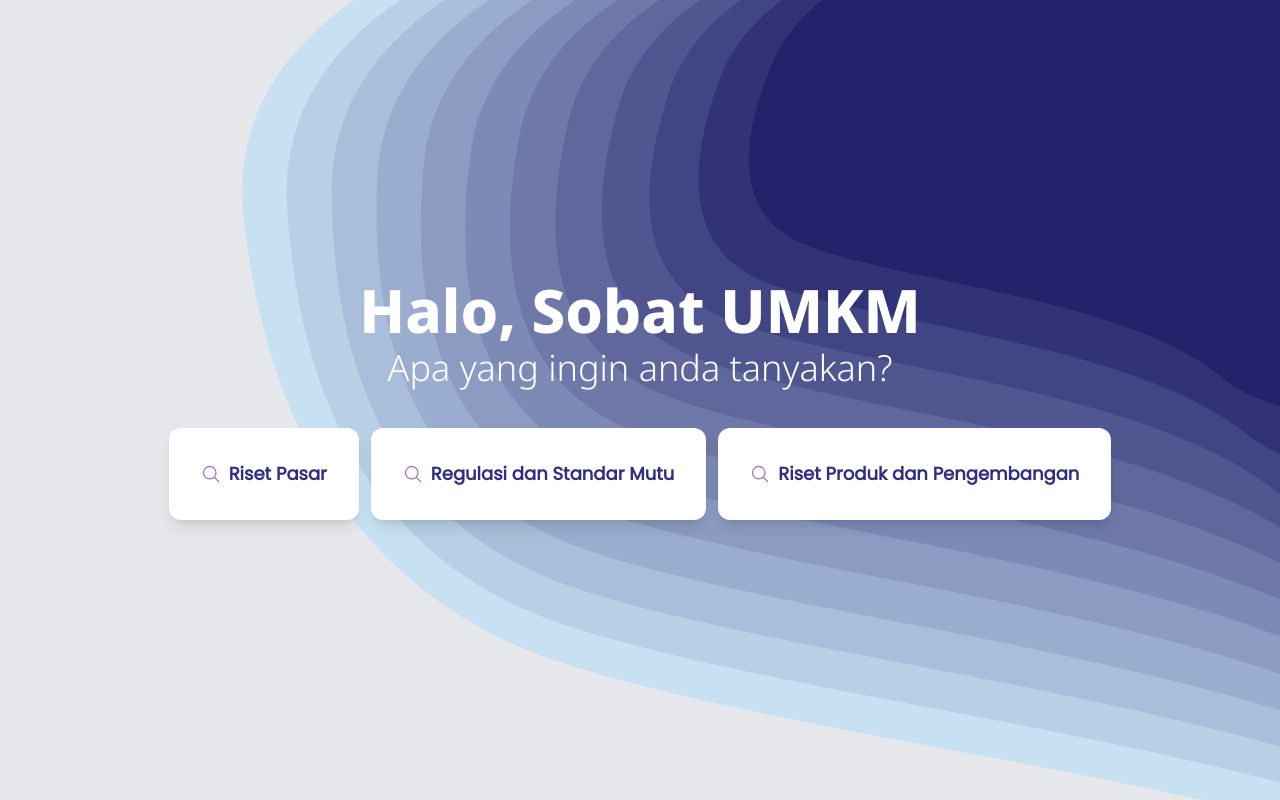
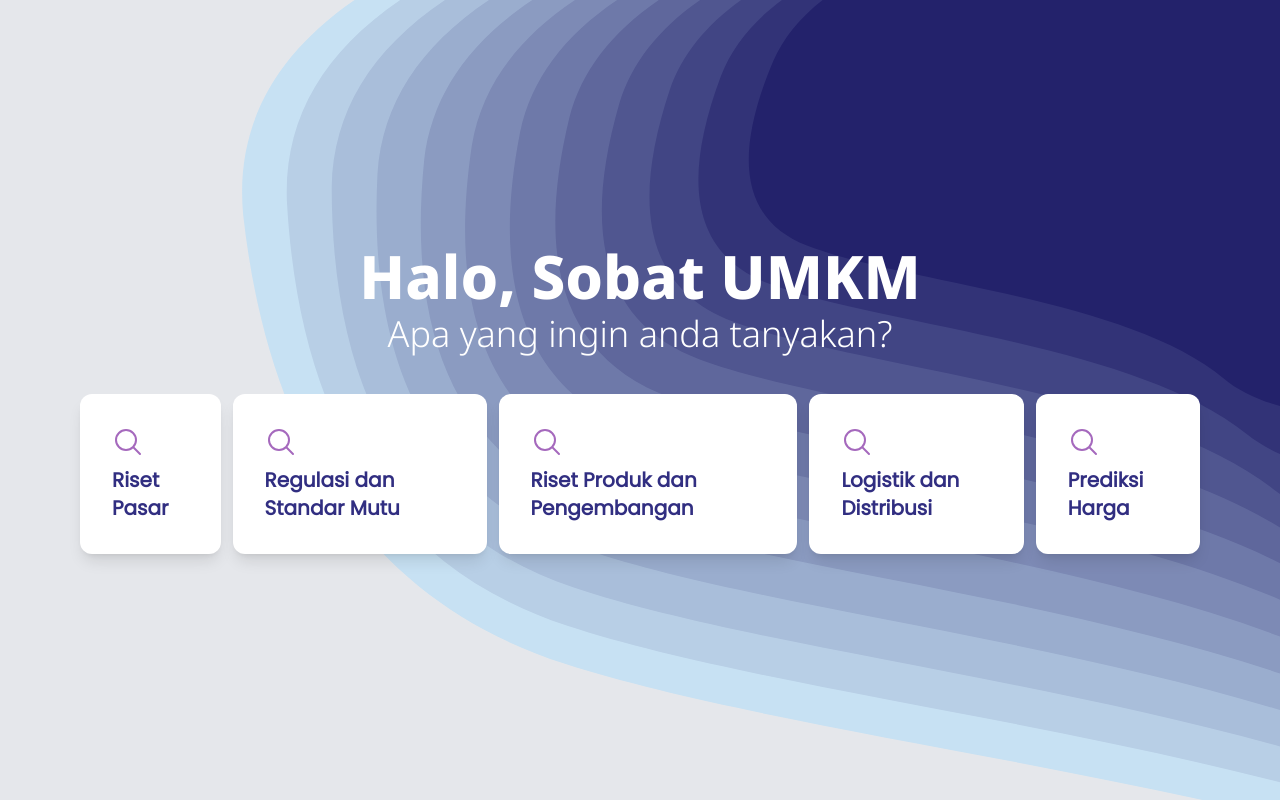
Before and after one commit to DaoistXuandu/export_gov_ai, a Next.js app: page /chat in a window 1280 px wide. Built offline with nearby package versions, Linux system fonts and the light colour scheme.

Commit message:
add distribution modul

```diff
--- a/src/app/chat/page.tsx
+++ b/src/app/chat/page.tsx
@@ -4,7 +4,7 @@ import { useEffect, useState, useRef } from "react"
 import Item from "../components/item"
 import ChatServer from "../components/chat_server"
 import ChatClient from "../components/chat_client"
-import { get_inatrims_response, get_market_response, get_product_respons } from "../controller/api"
+import { get_distribution_response, get_inatrims_response, get_market_response, get_product_respons } from "../controller/api"
 import { RSC_SEGMENTS_DIR_SUFFIX } from "next/dist/lib/constants"
 
 const poppins = Poppins({
@@ -46,31 +46,19 @@ const agent =
         '[INFO] ✍️ Memulai proses penulisan laporan akhir (Writer)'
     ]
 
-const data_markdown = `# Laporan Ekspor ke ASEAN: Produk Sawit
-
-## SWOT Analysis
-
-### Strengths
-Industri sawit di Indonesia memiliki beberapa keunggulan yang signifikan. Pertama, kualitas dan produktivitas perkebunan sawit di Indonesia tergolong tinggi, menjadikannya salah satu produsen utama di dunia. Hal ini didukung oleh kebijakan pemerintah yang proaktif dalam mendukung industri sawit, termasuk kebijakan ekspor yang memfasilitasi akses ke pasar internasional. Selain itu, jaringan distribusi yang sudah mapan di negara-negara ASEAN memberikan keuntungan kompetitif bagi produk sawit Indonesia dalam menjangkau konsumen di kawasan tersebut.
-
-### Weaknesses
-Namun, industri sawit Indonesia juga menghadapi beberapa kelemahan. Salah satu isu utama adalah masalah lingkungan dan keberlanjutan yang dapat mempengaruhi citra produk sawit di pasar global. Selain itu, ketergantungan pada pasar tertentu dan fluktuasi harga menjadi tantangan yang harus dihadapi oleh para pelaku industri. Kurangnya sertifikasi internasional untuk produk sawit juga menjadi hambatan dalam meningkatkan daya saing di pasar internasional. Menurut [Warta Ekonomi](https://wartaekonomi.co.id/read541879/gppi-beberkan-tantangan-akbar-dalam-industri-sawit-indonesia), produktivitas yang dinilai masih rendah dan tantangan dalam rantai pasok juga menjadi perhatian utama.
-
-### Opportunities
-Di sisi lain, terdapat peluang besar bagi industri sawit Indonesia di pasar ASEAN. Permintaan yang meningkat untuk minyak sawit di negara-negara ASEAN membuka peluang ekspor yang lebih luas. Selain itu, terdapat kesempatan untuk menjalin kemitraan dengan perusahaan lokal di ASEAN, yang dapat memperkuat posisi produk sawit Indonesia di pasar tersebut. Potensi untuk diversifikasi produk turunan dari sawit juga memberikan peluang untuk meningkatkan nilai tambah dan daya saing produk di pasar internasional.
-
-### Threats
-Industri sawit Indonesia juga dihadapkan pada berbagai ancaman. Persaingan dari negara penghasil sawit lainnya, seperti Malaysia, menjadi tantangan yang harus dihadapi. Selain itu, regulasi ketat terkait keberlanjutan dan lingkungan di negara tujuan ekspor dapat mempengaruhi akses pasar. Perubahan kebijakan perdagangan internasional juga dapat berdampak pada akses pasar dan daya saing produk sawit Indonesia. Menurut [Eurasia Review](https://www.eurasiareview.com/01092024-indonesias-palm-oil-strategy-navigating-new-challenges-and-opportunities-analysis/), tantangan dari regulasi Uni Eropa terkait deforestasi menjadi salah satu isu yang harus diatasi untuk memastikan keberlanjutan industri sawit Indonesia.
-
-## STP (Segmenting, Targeting, Positioning)
-Dalam strategi pemasaran produk sawit di ASEAN, segmentasi pasar dilakukan berdasarkan kebutuhan dan preferensi konsumen di masing-masing negara. Targeting difokuskan pada segmen pasar yang paling menguntungkan, dengan mempertimbangkan faktor-faktor seperti permintaan dan daya beli konsumen. Positioning produk sawit Indonesia diarahkan untuk menonjolkan kualitas dan keberlanjutan, sehingga dapat menjadi pilihan utama bagi konsumen di pasar ASEAN. Dengan pendekatan ini, diharapkan produk sawit Indonesia dapat memperkuat posisinya di pasar regional dan meningkatkan volume ekspor.`
-
-
-const avail_modul = ["Riset Pasar", "Regulasi dan Standar Mutu", "Riset Produk dan Pengembangan"]
+const avail_modul = [
+    "Riset Pasar",
+    "Regulasi dan Standar Mutu",
+    "Riset Produk dan Pengembangan",
+    "Logistik dan Distribusi",
+    "Prediksi Harga"
+]
 const first_message = [
     "Ayo tanyakan kondisi pasar internasional disini!!!",
     "Bingung regulasi ekspor impor? Jangan ragu tanya disini!!",
-    "Tulis deskripsi produkmu!! Langkah awal menaklukkan pasar dunia!"
+    "Tulis deskripsi produkmu!! Langkah awal menaklukkan pasar dunia!",
+    "Ingin distribusimu aman? Tanya dulu aja!",
+    "Pengen tahu perkiraan harga barang? Cek aja prediksinya!"
 ]
 
 export default function Chat() {
@@ -78,7 +66,6 @@ export default function Chat() {
     const [count, setCount] = useState(0)
     const [data, setData] = useState("")
     const [modul, setModul] = useState(-1)
-    const [result, setResult] = useState<string[]>([])
     const [modal, setModal] = useState(false)
     const [chatHistory, setChatHistory] = useState<{ status: boolean, text: string, flag: boolean }[]>([])
     const containerRef = useRef<HTMLDivElement>(null);
@@ -149,13 +136,29 @@ export default function Chat() {
         }
         else if (modul == 2) {
             try {
-                // console.log("Initiate response")
                 await get_product_respons(current).then(response => {
-                    // console.log(response)
                     setChatHistory(prevItems => prevItems.slice(0, -1));
                     setChatHistory(prev => [
                         ...prev,
                         { status: true, text: response.writer.result, flag: false }
+                    ])
+                })
+            } catch (error) {
+                console.error("Error in getting response:", error);
+            } finally {
+                clearInterval(interval);
+                setCount(0);
+                setModal(false)
+                setWait(false);
+            }
+        }
+        else if (modul == 3) {
+            try {
+                await get_distribution_response(current).then(response => {
+                    setChatHistory(prevItems => prevItems.slice(0, -1));
+                    setChatHistory(prev => [
+                        ...prev,
+                        { status: true, text: response.result, flag: false }
                     ])
                 })
             } catch (error) {
@@ -193,9 +196,7 @@ export default function Chat() {
 
 
     useEffect(() => {
-        // console.log(chatHistory)
         scroll()
-        // chat.scrollTop = chat.scrollHeight;
     }, [chatHistory])
 
     return (
@@ -239,8 +240,6 @@ export default function Chat() {
                                 ))
                             }
                         </div>
-                        {/* <div className="loader"></div> */}
-
                     </div>
                     :
                     <div className="h-full">
--- a/src/app/components/item.tsx
+++ b/src/app/components/item.tsx
@@ -11,17 +11,20 @@ export default function Item({ text, index, handleModul }: { text: string, index
             text-indigo-900
             bg-white
             hover:bg-gray-200
-            flex items-center
+            flex items-center md:items-start
             cursor-pointer
             p-4 md:p-8 pt-4 pb-4 border-white
             shadow-lg
             gap-2
+            flex
+            flex-row
+            md:flex-col
             ${poppins.className}`}
             onClick={e => handleModul(index)}
         >
 
-            <img src="/image/search.svg" className="w-5 h-5" alt="" />
-            <p className="font-bold text-lg text-left gap-2">
+            <img src="/image/search.svg" className="w-5 h-5 md:w-8 md:h-8" alt="" />
+            <p className="font-bold text-xl text-left">
                 {text}
             </p>
         </div>
--- a/src/app/controller/api.tsx
+++ b/src/app/controller/api.tsx
@@ -29,8 +29,6 @@ async function get_market_response(input: string) {
             "Access-Control-Allow-Headers": "Origin, X-Requested-With, Content-Type, Accept, Authorization"
         }
     })
-        // const data = await result.text();
-        // console.log("RESULT", data)
         .then(response => response.json())
         .then(data => data)
 
@@ -55,4 +53,23 @@ async function get_product_respons(input: string) {
     return result
 }
 
-export { get_inatrims_response, get_market_response, get_product_respons }
+
+async function get_distribution_response(input: string) {
+    const result = await fetch(`https://chat-app-django.vercel.app/distributor/`, {
+        method: 'POST',
+        body: JSON.stringify({
+            description: input
+        }),
+        headers: {
+            "Access-Control-Allow-Origin": "*",
+            "Access-Control-Allow-Methods": "GET,HEAD,OPTIONS,POST,PUT",
+            "Access-Control-Allow-Headers": "Origin, X-Requested-With, Content-Type, Accept, Authorization"
+        }
+    })
+        .then(response => response.json())
+        .then(data => data)
+
+    return result
+}
+
+export { get_inatrims_response, get_market_response, get_product_respons, get_distribution_response }
```
